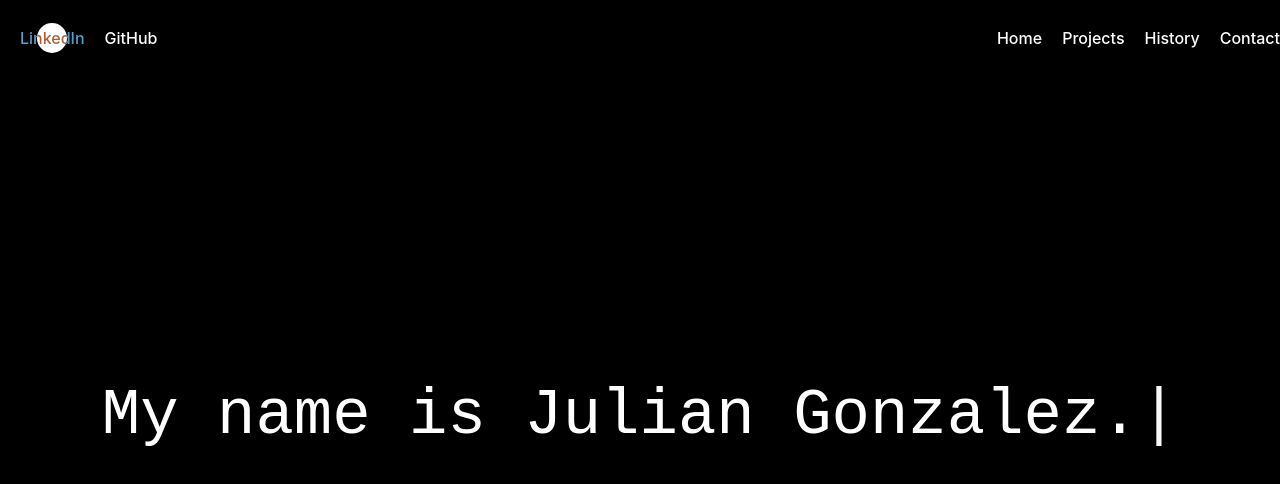
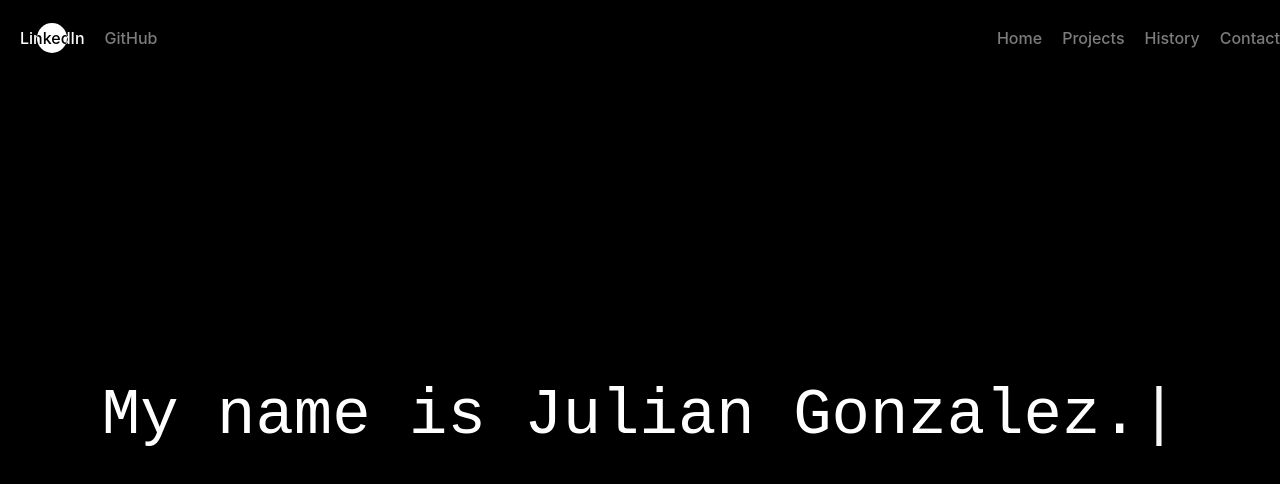
Before and after one commit to jgonz671/Personal-Portolio, a React (Vite) app: page / in a window 1280 px wide. In both pictures the pointer is over the link "LinkedIn". Shown: the top 484 px of the page. Built offline with nearby package versions, Linux system fonts and the light colour scheme.

Commit message:
font change

```diff
--- a/src/index.css
+++ b/src/index.css
@@ -35,7 +35,7 @@ button:hover, button:active, a:hover{
 
 a {
   font-weight: 500;
-  color: #ffffff;
+  color: #ffffff7c;
   text-decoration: inherit;
 }
 
--- a/src/styles/Navbar.css
+++ b/src/styles/Navbar.css
@@ -22,6 +22,12 @@ nav {
     padding: 0;
   }
 
+  .social-links, .navigation-links {
+    list-style-type: none;
+    display: flex;
+    padding: 0;
+  }
+
   .social-links li, .navigation-links li {
     margin: 0 10px;
   }
@@ -38,12 +44,8 @@ nav {
     transition: color 0.3s;
   }
 
-  .navigation-links a:hover {
-    color: #c9aa53;
-  }
-
-  .social-links a:hover {
-    color: #53a0c9;
+  a:hover {
+    color: white;
   }
 
   ul li:hover ~ .cursor {
```
Also changed, not shown: src/main.jsx (+0 -26 lines).
